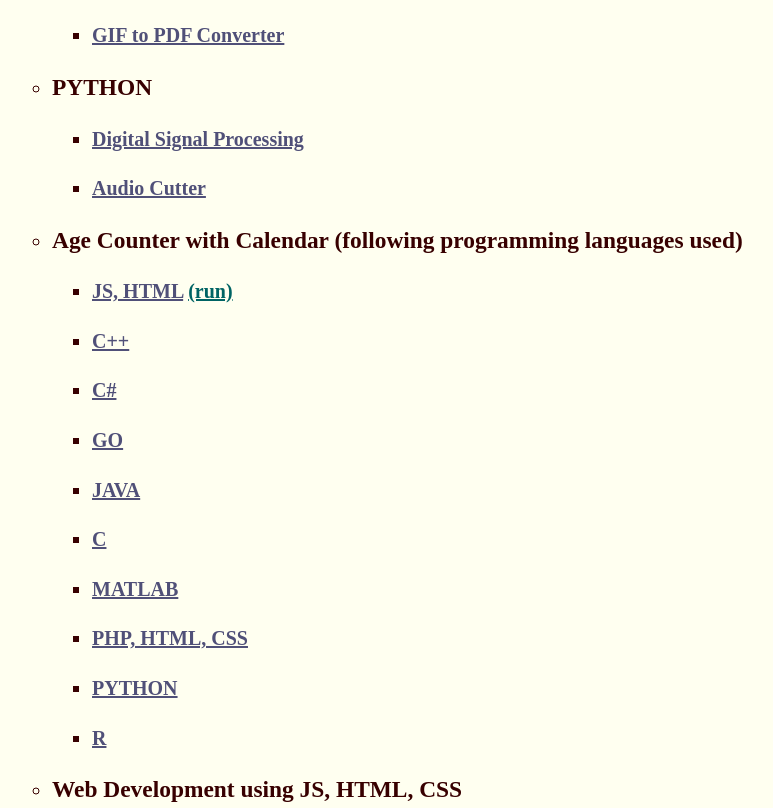
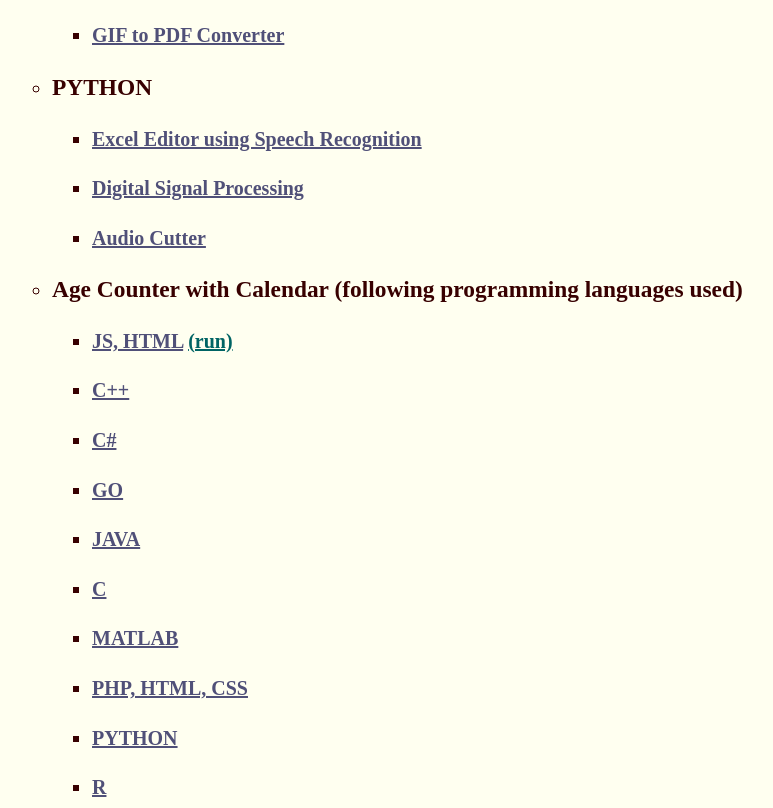
Before and after one commit to MSAKabir/formal, a plain HTML site: page projects.html in a window 1280 px wide. Shown: the part 1590-2398 px from the top of the page, without its empty margins (28-801 px from the left). Drawn offline with Linux system fonts and the light colour scheme.

Commit message:
Add files via upload

```diff
--- a/projects.html
+++ b/projects.html
@@ -275,6 +275,8 @@ body {
 
                 <ul>
 
+                  <li><h4><a href="https://shaikh-abrar-kabir.github.io/AudioExcel/" target="_blank">Excel Editor using Speech Recognition</a><h4></li>
+
                   <li><h4><a href="https://shaikh-abrar-kabir.github.io/Digital-Signal-Processing-using-PYTHON/" target="_blank">Digital Signal Processing</a></h4></li>
 
                   <li><h4><a href="https://shaikh-abrar-kabir.github.io/Audio-Cutter/" target="_blank">Audio Cutter</a></h4></li>
```
